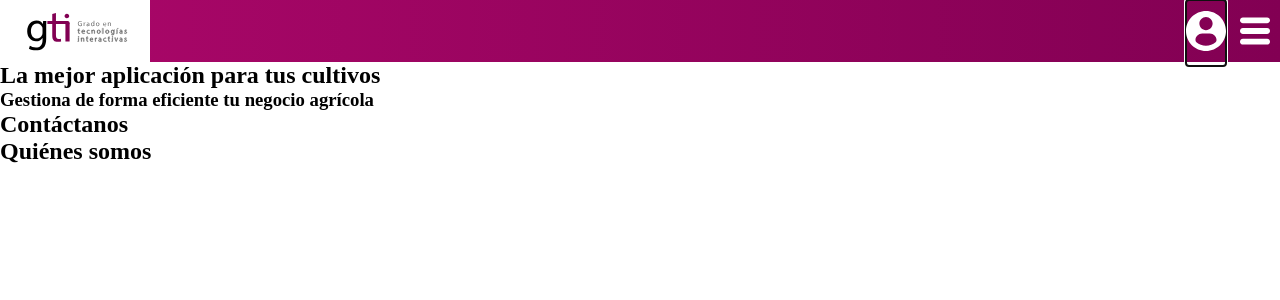
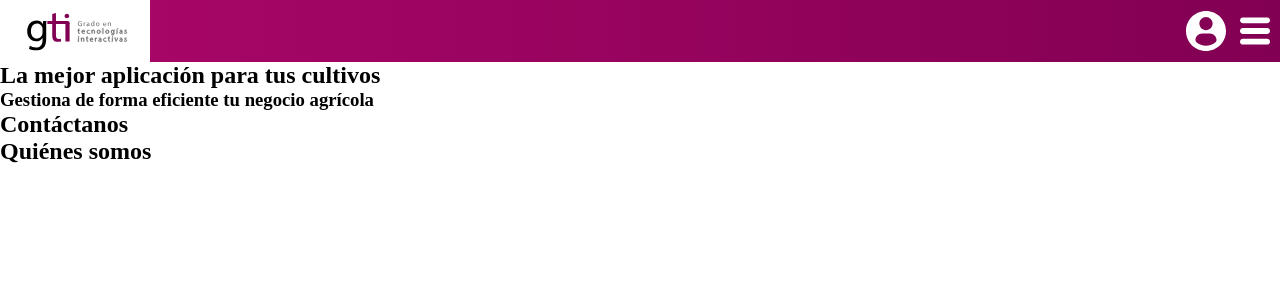
Before and after one commit to danialfaro/Proyecto-Web-GTi, a PHP site: page / in a window 1280 px wide, with the restyled element focused. Shown: the top 300 px of the page. Run offline with PHP 8.4, Linux system fonts and the light colour scheme.

Commit message:
Update estilos.css

```diff
--- a/css/estilos.css
+++ b/css/estilos.css
@@ -55,3 +55,6 @@ button {
      -moz-user-select: none;
       -ms-user-select: none;
 }
+button:focus {
+    outline: none;
+}
```
